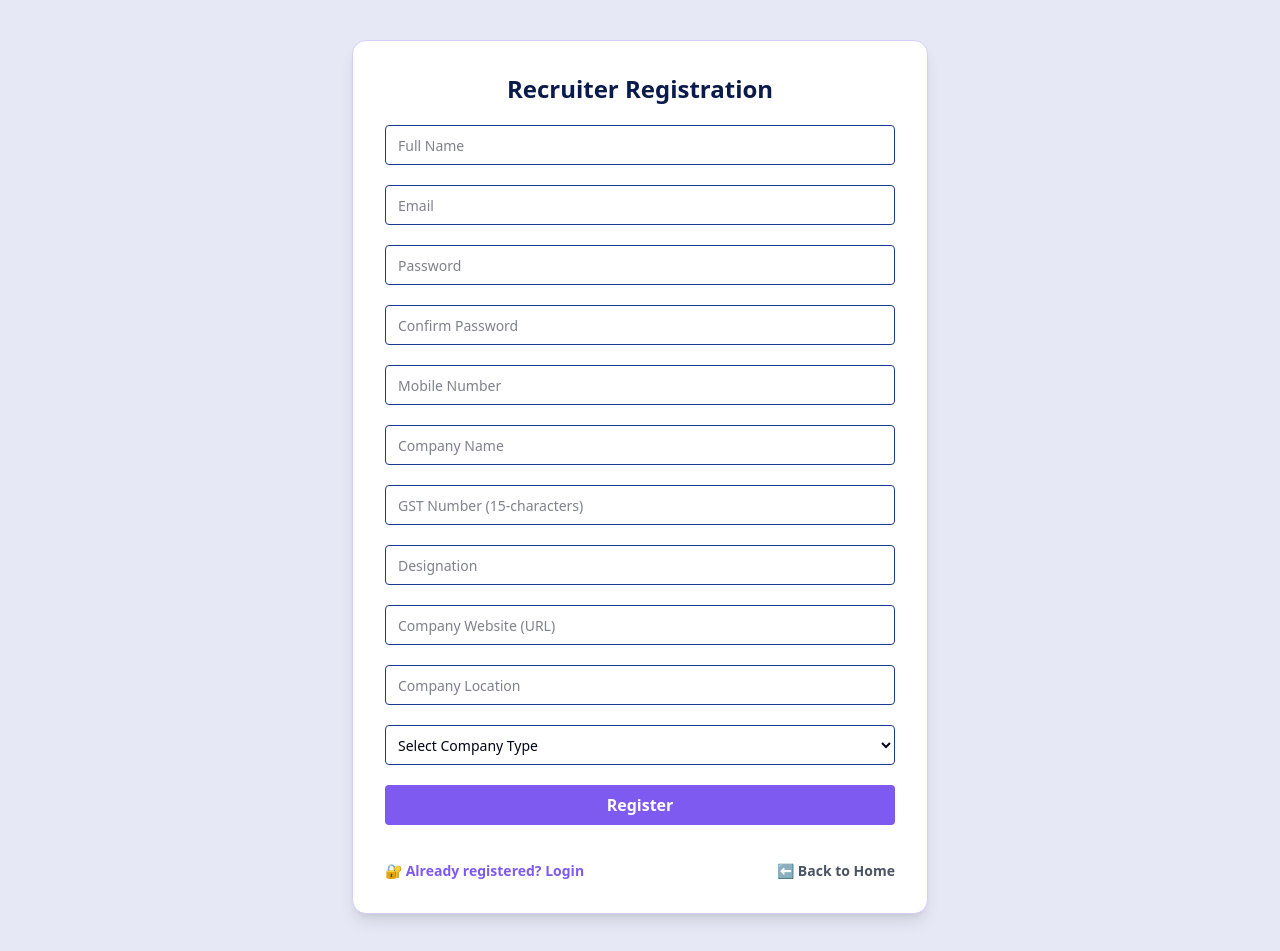
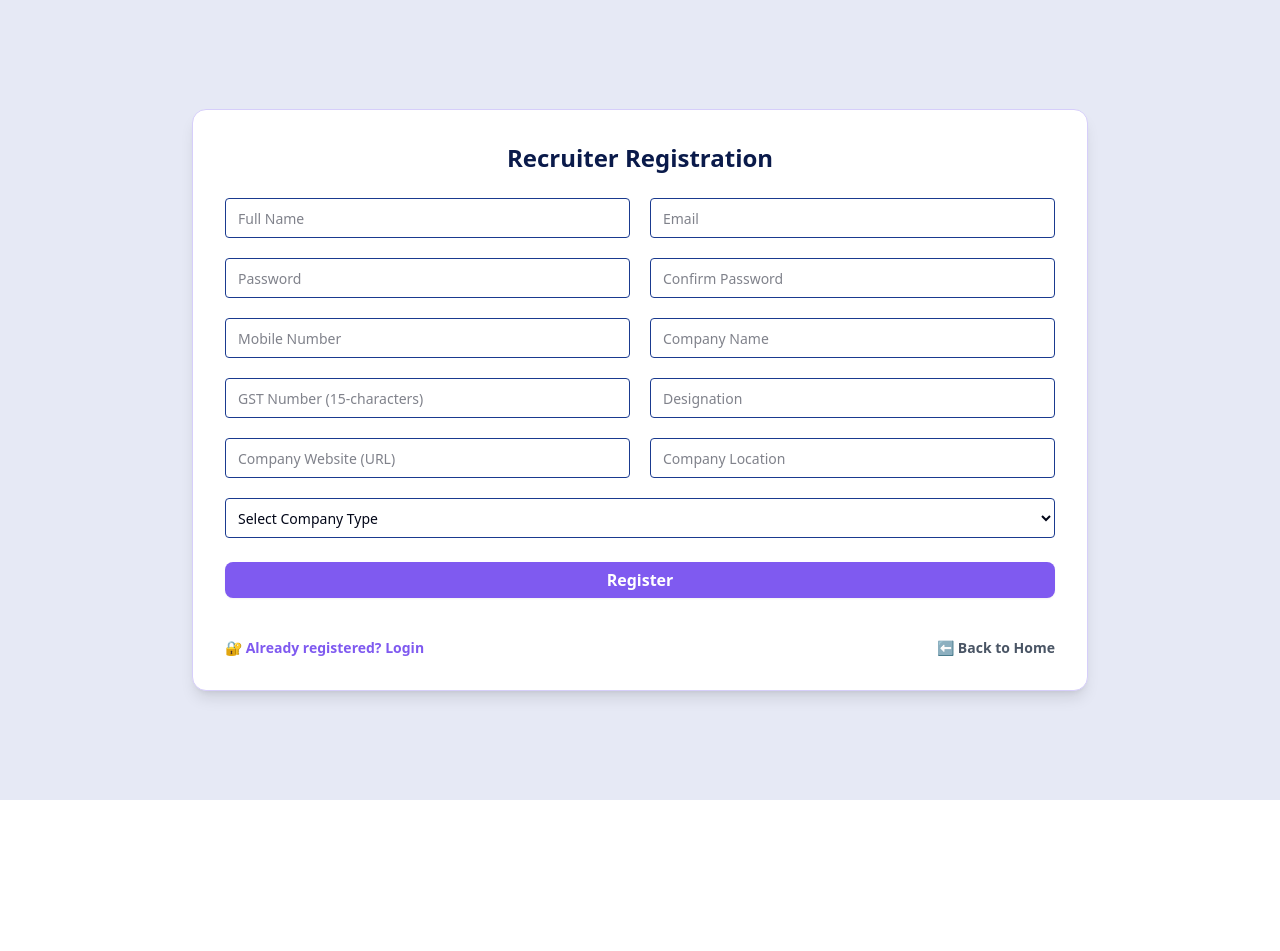
Before and after one commit to Sravan347/HireWave, a React (Vite) app in the folder client/: page /recruiter/register in a window 1280 px wide. Shown: the top 951 px of the page. After the commit the page ends 800 px from the top, so only its background shows below. Built offline with nearby package versions, Linux system fonts and the light colour scheme.

Commit message:
recruiter register form UI updated

```diff
--- a/client/src/pages/recruiter/RecruiterRegister.jsx
+++ b/client/src/pages/recruiter/RecruiterRegister.jsx
@@ -3,6 +3,8 @@ import API from "../../services/api";
 import { useNavigate } from "react-router-dom";
 import { toast } from "react-toastify";
 import "react-toastify/dist/ReactToastify.css";
+import { Skeleton } from "@/components/ui/skeleton";
+import { Button } from "@/components/ui/button";
 
 export default function RecruiterRegister() {
   const navigate = useNavigate();
@@ -23,6 +25,7 @@ export default function RecruiterRegister() {
   });
 
   const [errors, setErrors] = useState({});
+  const [isSubmitting, setIsSubmitting] = useState(false);
 
   const validateField = (name, value) => {
     let error = "";
@@ -75,7 +78,6 @@ export default function RecruiterRegister() {
   const handleSubmit = async (e) => {
     e.preventDefault();
 
-    // Validate all fields before submitting
     let isValid = true;
     Object.keys(form).forEach((key) => {
       validateField(key, form[key]);
@@ -87,12 +89,15 @@ export default function RecruiterRegister() {
       return;
     }
 
+    setIsSubmitting(true);
     try {
       await API.post("/auth/register", form);
       toast.success("Registered successfully! Await admin approval.");
       navigate("/recruiter/login");
     } catch (err) {
       toast.error(err?.response?.data?.message || "Registration failed");
+    } finally {
+      setIsSubmitting(false);
     }
   };
 
@@ -100,12 +105,13 @@ export default function RecruiterRegister() {
     <div className="min-h-screen bg-[#E6E9F5] dark:bg-[#181818] flex items-center justify-center px-4 py-10">
       <form
         onSubmit={handleSubmit}
-        className="w-full max-w-xl bg-white dark:bg-[#1e1e1e] border border-[#D6CEFA] dark:border-[#333] p-8 rounded-xl shadow-lg space-y-5"
+        className="w-full max-w-4xl bg-white dark:bg-[#1e1e1e] border border-[#D6CEFA] dark:border-[#333] p-8 rounded-xl shadow-lg space-y-6"
       >
         <h2 className="text-2xl font-bold text-center text-[#0A1A4A] dark:text-[#7F5AF0]">
           Recruiter Registration
         </h2>
 
+        <div className="grid grid-cols-1 md:grid-cols-2 gap-5">
           {[
             ["name", "Full Name"],
             ["email", "Email"],
@@ -118,7 +124,11 @@ export default function RecruiterRegister() {
             ["website", "Company Website (URL)"],
             ["location", "Company Location"],
           ].map(([name, placeholder, type = "text"]) => (
-          <div key={name}>
+            <div key={name} className="flex flex-col">
+              {isSubmitting ? (
+                <Skeleton className="h-10 w-full rounded" />
+              ) : (
+                <>
                   <input
                     type={type}
                     name={name}
@@ -130,11 +140,16 @@ export default function RecruiterRegister() {
                   {errors[name] && (
                     <p className="text-xs text-red-500 mt-1">{errors[name]}</p>
                   )}
+                </>
+              )}
             </div>
           ))}
 
           {/* Company Type Dropdown */}
-        <div>
+          <div className="md:col-span-2">
+            {isSubmitting ? (
+              <Skeleton className="h-10 w-full rounded" />
+            ) : (
               <select
                 name="companyType"
                 value={form.companyType}
@@ -148,15 +163,18 @@ export default function RecruiterRegister() {
                 <option value="NGO">NGO</option>
                 <option value="Other">Other</option>
               </select>
+            )}
+          </div>
         </div>
 
         {/* Submit Button */}
-        <button
+        <Button
           type="submit"
-          className="w-full bg-[#7F5AF0] hover:bg-[#5A3DF0] text-white py-2 rounded font-semibold transition hover:scale-105"
+          disabled={isSubmitting}
+          className="w-full bg-[#7F5AF0] hover:bg-[#5A3DF0] text-white py-2 text-base font-semibold transition"
         >
-          Register
-        </button>
+          {isSubmitting ? "Submitting..." : "Register"}
+        </Button>
 
         {/* Navigation Links */}
         <div className="flex flex-col md:flex-row justify-between items-center text-sm text-gray-700 dark:text-gray-300 gap-2 pt-4">
```
Also changed, not shown: client/src/assets/logo.png. Lines whose indentation alone changed are shown as unchanged.
